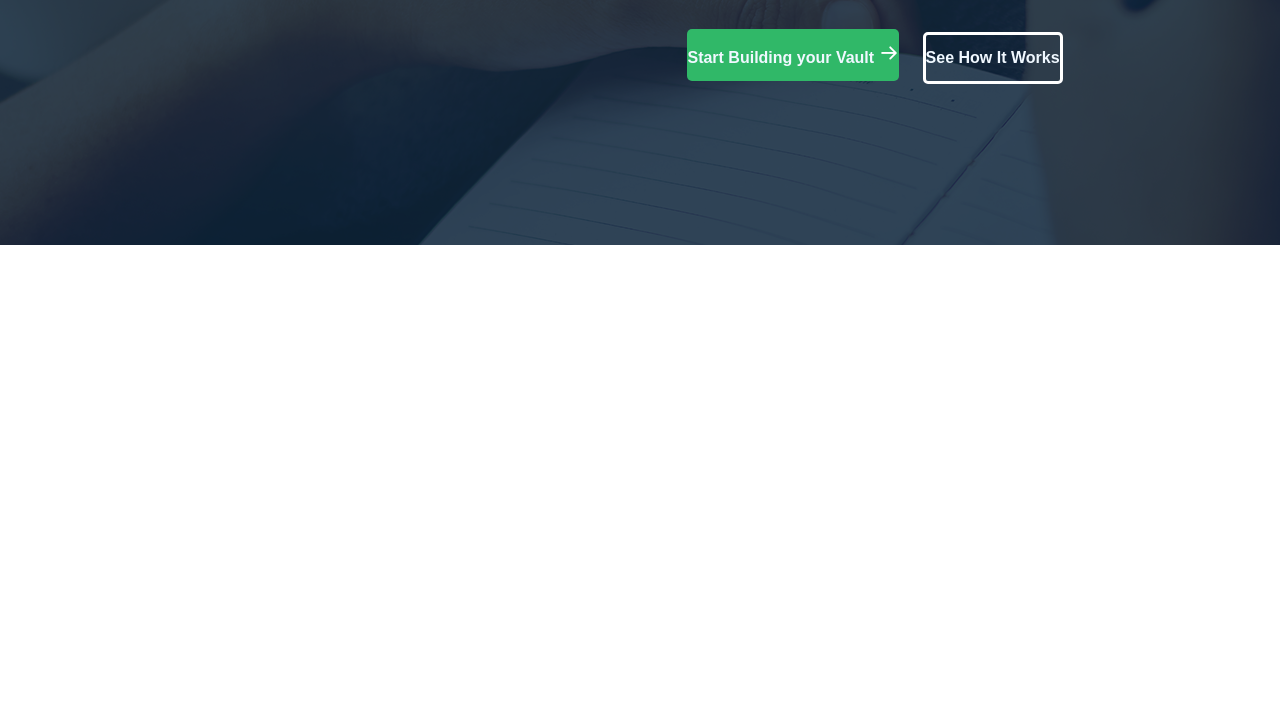
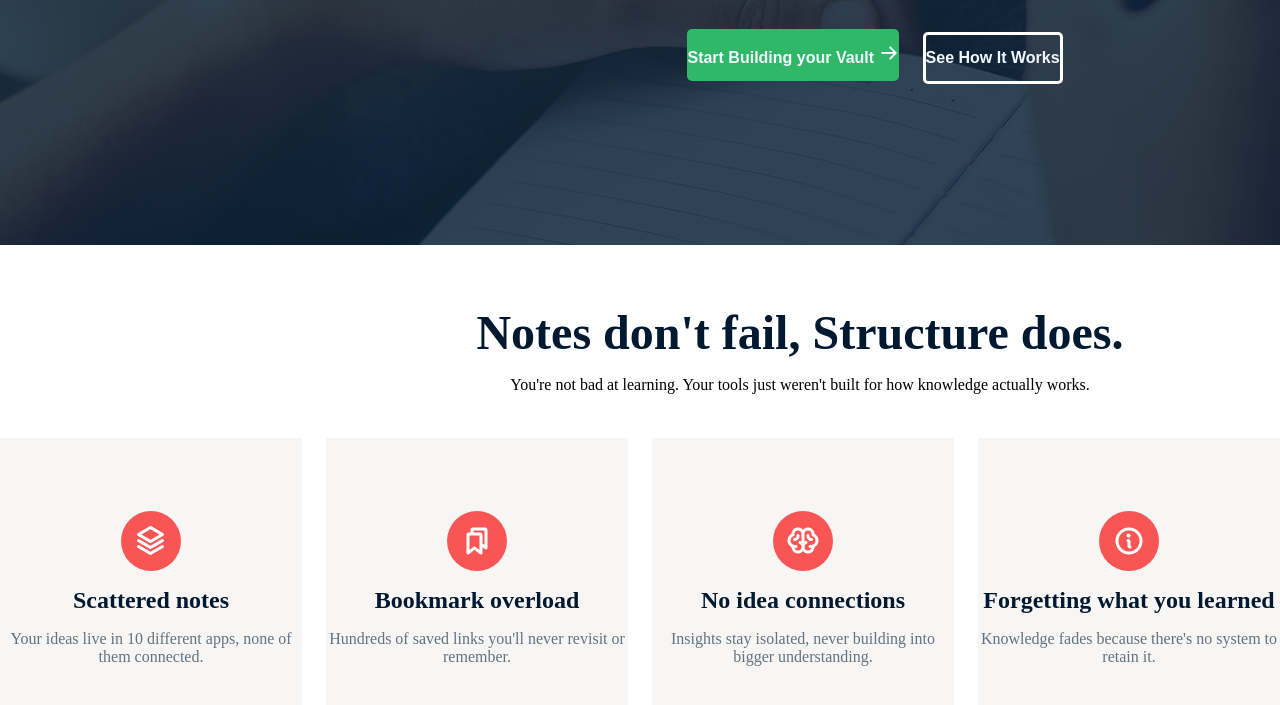
Before and after one commit to MMH-Shibli/assignment-1, a plain HTML site: page index.html in a window 1280 px wide. Shown: the part 533-1238 px from the top of the page. Before the commit the page ends 800 px from the top, so only its background shows below. Drawn offline with Linux system fonts and the light colour scheme.

Commit message:
Notes section done

```diff
--- a/index.html
+++ b/index.html
@@ -35,7 +35,53 @@
 
     </header>
     <main>
+        <section>
+            <div style="width: 1360;padding-top: 60px; width: 1350px;justify-items: center; margin-left: 125px;">
+            <p style="font-size: 48px; font-weight: bold;color: #001931;">Notes don't fail, Structure does.</p>
+            <p style="font-size: 16px; font-weight: 400px; margin-top: 16px;">You're not bad at learning. Your tools just weren't built for how knowledge actually works.</p>
+            </div>
+            <div id="card-container">
+                <div class="card">
+                    <div class="logo">
+                        <img src="./assets/Vector.png" alt="">
+                    </div>
+                    <h2>Scattered notes</h2>
+                    <p>Your ideas live in 10 different apps, none of them connected.</p>
+                </div>
+                <div class="card">
+                    <div class="logo">
+                        <img src="./assets/Bookmarks.png" alt="">
+                    </div>
+                    <h2>Bookmark overload</h2>
+                    <p>
+                        Hundreds of saved links you'll never revisit or remember.
+                    </p>
+                </div>
+                <div class="card">
+                    <div class="logo">
+                        <img src="./assets/Brain.png" alt="">
+                    </div>
+                    <h2>
+                        No idea connections
+                    </h2>
+                    <p>
+                        Insights stay isolated, never building into bigger understanding.
+                    </p>
+                </div>
+                <div class="card">
+                    <div class="logo">
+                        <img src="./assets/Info.png" alt="">
+                    </div>
+                    <h2>
+                        Forgetting what you learned
+                    </h2>
+                    <p>
+                        Knowledge fades because there's no system to retain it.
+                    </p>
+                </div>
+            </div>
 
+        </section>
     </main>
     <footer>
 
--- a/style.css
+++ b/style.css
@@ -82,3 +82,38 @@ nav button{
     font-weight: 600;
     margin-top: 32px;
 }
+#card-container{
+    /* width: 1360px; */
+    display: flex;
+    justify-content: center;
+    gap: 24px;
+    margin-top: 44px;
+}
+.card{
+    width: 322px;
+    height: 300px;
+    align-content: center;
+    background-color: #f8f5f5;
+    text-align: center;
+}
+.card h2{
+    font-weight: 600;
+    color: #001931;
+    font-size: 24px;
+    margin: 16px 0;
+}
+.card p{
+    font-size: 16px;
+    font-weight: 400;
+    color: #627382;
+}
+.logo{
+    height: 60px;
+    width: 60px;
+    border-radius: 50%;
+    background-color: #f95555;
+    display: flex;
+    align-items: center;
+    justify-content: center;
+    margin: 0 auto;
+}
```
